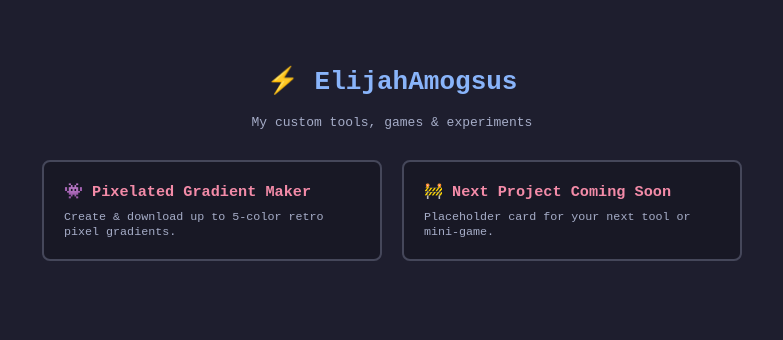
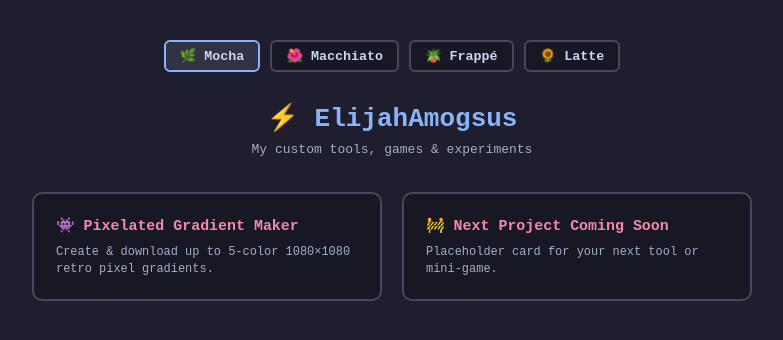
Before and after one commit to ElijahAmogsus/ElijahAmogsus.github.io, a plain HTML site: page index.html in a window 1280 px wide. Shown: the whole page, without its empty margins (248-1031 px from the left). Drawn offline with Linux system fonts and the light colour scheme.

Commit message:
Refactor CSS variables and update styles in index.html

```diff
--- a/index.html
+++ b/index.html
@@ -4,46 +4,126 @@
   <meta charset="UTF-8">
   <title>ElijahAmogsus | Dev Hub</title>
   <style>
+    :root {
+      --base: #1e1e2e;
+      --mantle: #181825;
+      --surface0: #313244;
+      --surface1: #45475a;
+      --text: #cdd6f4;
+      --subtext0: #a6adc8;
+      --blue: #89b4fa;
+      --pink: #f38ba8;
+    }
+
+    * {
+      box-sizing: border-box;
+      transition: background-color 0.25s ease, color 0.25s ease, border-color 0.25s ease;
+    }
+
+    html, body {
+      margin: 0;
+      padding: 0;
+      min-height: 100vh;
+      width: 100%;
+      background-color: var(--base);
+      color: var(--text);
+      font-family: monospace;
+    }
+
     body {
-      background: #1e1e2e;
-      color: #cdd6f4;
-      font-family: monospace;
       display: flex;
       flex-direction: column;
       align-items: center;
       padding: 40px 20px;
     }
-    h1 { color: #89b4fa; margin-bottom: 5px; }
-    p { color: #a6adc8; margin-bottom: 30px; }
+
+    .theme-bar {
+      display: flex;
+      gap: 10px;
+      margin-bottom: 30px;
+      flex-wrap: wrap;
+      justify-content: center;
+    }
+
+    .theme-btn {
+      background-color: var(--mantle);
+      color: var(--text);
+      border: 2px solid var(--surface1);
+      border-radius: 6px;
+      padding: 6px 14px;
+      font-family: monospace;
+      font-weight: bold;
+      cursor: pointer;
+    }
+
+    .theme-btn:hover, .theme-btn.active {
+      border-color: var(--blue);
+      background-color: var(--surface0);
+    }
+
+    h1 {
+      color: var(--blue);
+      margin: 0 0 8px 0;
+      font-size: 2rem;
+    }
+
+    p {
+      color: var(--subtext0);
+      margin: 0 0 35px 0;
+    }
+
     .grid {
       display: grid;
-      grid-template-columns: repeat(auto-fit, minmax(240px, 1fr));
+      grid-template-columns: repeat(auto-fit, minmax(250px, 1fr));
       gap: 20px;
       width: 100%;
-      max-width: 700px;
+      max-width: 720px;
     }
+
     a.card {
-      background: #181825;
-      border: 2px solid #45475a;
-      border-radius: 8px;
-      padding: 20px;
+      background-color: var(--mantle);
+      border: 2px solid var(--surface1);
+      border-radius: 10px;
+      padding: 22px;
       text-decoration: none;
-      color: #cdd6f4;
-      transition: border-color 0.2s;
+      color: var(--text);
+      display: block;
     }
-    a.card:hover { border-color: #89b4fa; }
-    .card h3 { color: #f38ba8; margin: 0 0 8px 0; }
-    .card span { color: #a6adc8; font-size: 0.9em; }
+
+    a.card:hover {
+      border-color: var(--blue);
+      background-color: var(--surface0);
+    }
+
+    .card h3 {
+      color: var(--pink);
+      margin: 0 0 10px 0;
+      font-size: 1.15rem;
+    }
+
+    .card span {
+      color: var(--subtext0);
+      font-size: 0.92rem;
+      line-height: 1.4;
+      display: block;
+    }
   </style>
 </head>
 <body>
+  <div class="theme-bar">
+    <button class="theme-btn active" onclick="setTheme('mocha', this)">🌿 Mocha</button>
+    <button class="theme-btn" onclick="setTheme('macchiato', this)">🌺 Macchiato</button>
+    <button class="theme-btn" onclick="setTheme('frappe', this)">🪴 Frappé</button>
+    <button class="theme-btn" onclick="setTheme('latte', this)">🌻 Latte</button>
+  </div>
+
   <h1>⚡ ElijahAmogsus</h1>
   <p>My custom tools, games & experiments</p>
 
   <div class="grid">
     <a class="card" href="/pixel-gradient/">
       <h3>👾 Pixelated Gradient Maker</h3>
-      <span>Create & download up to 5-color retro pixel gradients.</span>
+      <span>Create & download up to 5-color 1080×1080 retro pixel gradients.</span>
     </a>
 
     <a class="card" href="#">
@@ -51,5 +131,49 @@
       <span>Placeholder card for your next tool or mini-game.</span>
     </a>
   </div>
+
+  <script>
+    const themes = {
+      mocha: {
+        base: '#1e1e2e', mantle: '#181825', surface0: '#313244',
+        surface1: '#45475a', text: '#cdd6f4', subtext0: '#a6adc8',
+        blue: '#89b4fa', pink: '#f38ba8'
+      },
+      macchiato: {
+        base: '#24273a', mantle: '#1e2030', surface0: '#363a4f',
+        surface1: '#494d64', text: '#cad3f5', subtext0: '#a5adcb',
+        blue: '#8aadf4', pink: '#f5bde6'
+      },
+      frappe: {
+        base: '#303446', mantle: '#292c3c', surface0: '#414559',
+        surface1: '#51576d', text: '#c6d0f5', subtext0: '#a5adce',
+        blue: '#8caaee', pink: '#f4b8e4'
+      },
+      latte: {
+        base: '#eff1f5', mantle: '#e6e9ef', surface0: '#ccd0da',
+        surface1: '#bcc0cc', text: '#4c4f69', subtext0: '#6c6f85',
+        blue: '#1e66f5', pink: '#ea76cb'
+      }
+    };
+
+    function setTheme(name, btn) {
+      const palette = themes[name];
+      const root = document.documentElement.style;
+      for (const [key, value] of Object.entries(palette)) {
+        root.setProperty(`--${key}`, value);
+      }
+
+      document.querySelectorAll('.theme-btn').forEach(b => b.classList.remove('active'));
+      if (btn) btn.classList.add('active');
+      localStorage.setItem('catppuccin-theme', name);
+    }
+
+    // Load saved theme automatically
+    const saved = localStorage.getItem('catppuccin-theme');
+    if (saved && themes[saved]) {
+      const btn = document.querySelector(`button[onclick*="${saved}"]`);
+      setTheme(saved, btn);
+    }
+  </script>
 </body>
 </html>
```
